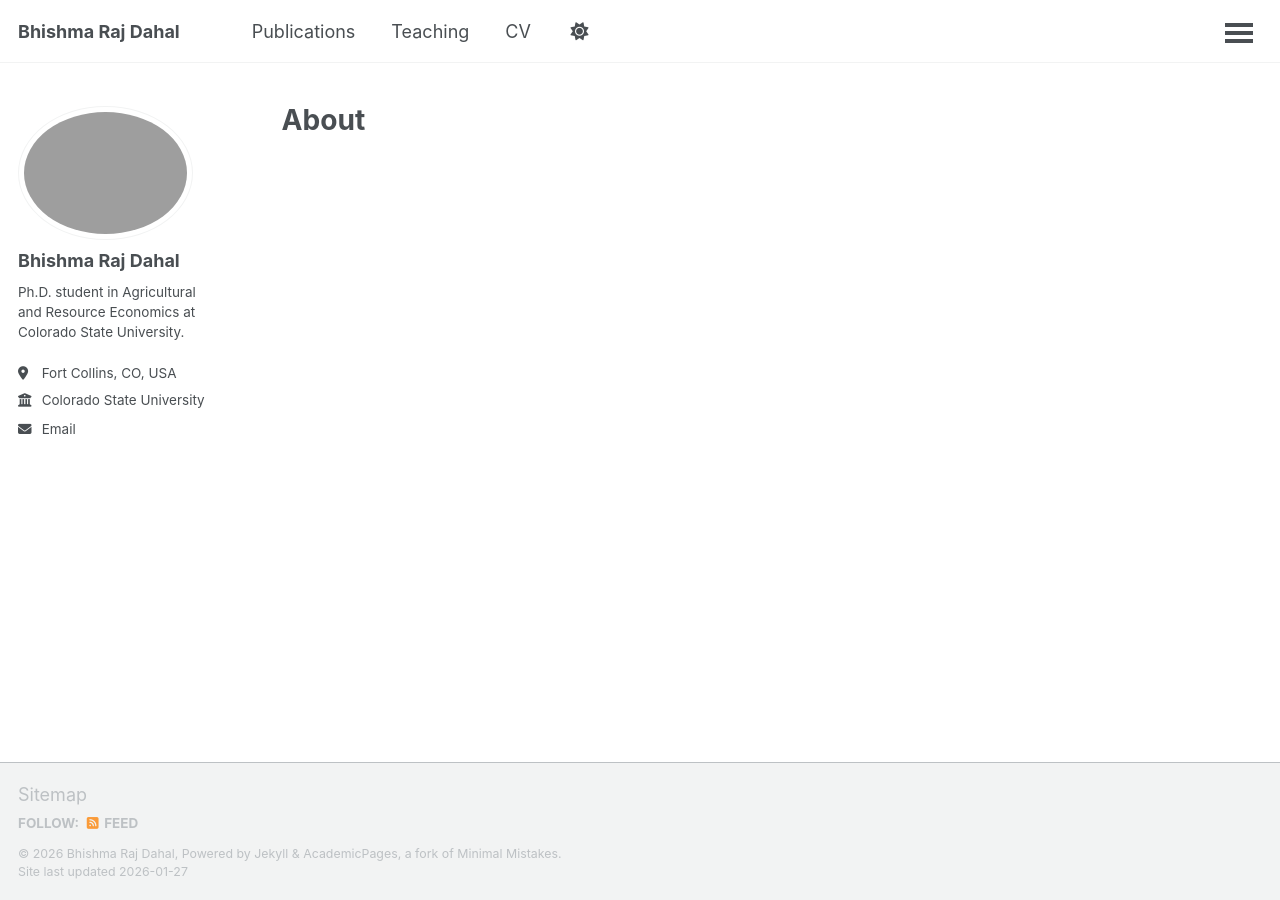
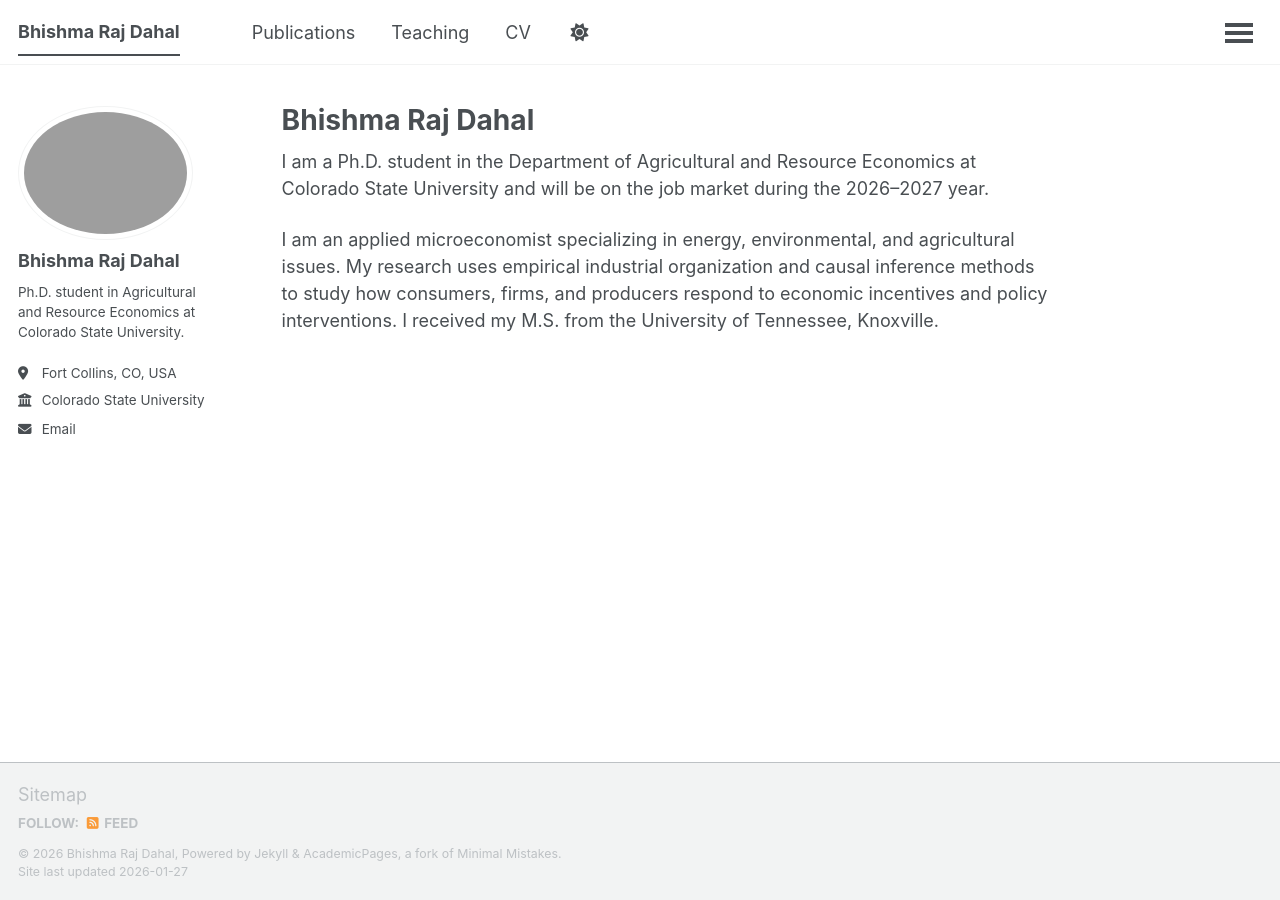
Before and after one commit to bhishmarajdahal/bhishmarajdahal.github.io, a Jekyll site: the page built from _pages/about.md, in a window 1280 px wide. Built offline with Jekyll 4.4.1, drawn with Linux system fonts in a browser that asks for light colours; a script that is not in the unit is left out.

Commit message:
Update about.md

```diff
--- a/_pages/about.md
+++ b/_pages/about.md
@@ -1,5 +1,8 @@
 ---
-permalink: /about/
-title: "About"
+permalink: /
+title: "Bhishma Raj Dahal"
 author_profile: true
 ---
+I am a Ph.D. student in the Department of Agricultural and Resource Economics at Colorado State University and will be on the job market during the 2026–2027 year.
+
+I am an applied microeconomist specializing in energy, environmental, and agricultural issues. My research uses empirical industrial organization and causal inference methods to study how consumers, firms, and producers respond to economic incentives and policy interventions. I received my M.S. from the University of Tennessee, Knoxville.
```
